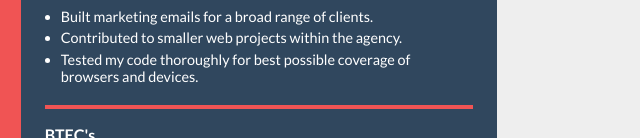
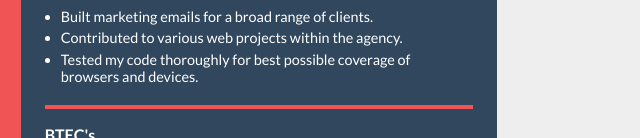
Before and after one commit to Dalton123/Dalton-Walsh-CV, a website: page index.html in a window 1280 px wide. Shown: the part 662-800 px from the top of the page, 540-1180 px from the left. Drawn offline with Linux system fonts and the light colour scheme.

Commit message:
Update index.html to clarify contributions to web projects within the agency.

```diff
--- a/index.html
+++ b/index.html
@@ -159,7 +159,7 @@
             <h4>Junior Front End Developer, Red C Marketing</h4>
             <ul>
               <li>Built marketing emails for a broad range of clients.</li>
-              <li>Contributed to smaller web projects within the agency.</li>
+              <li>Contributed to various web projects within the agency.</li>
               <li>
                 Tested my code thoroughly for best possible coverage of browsers
                 and devices.
```
